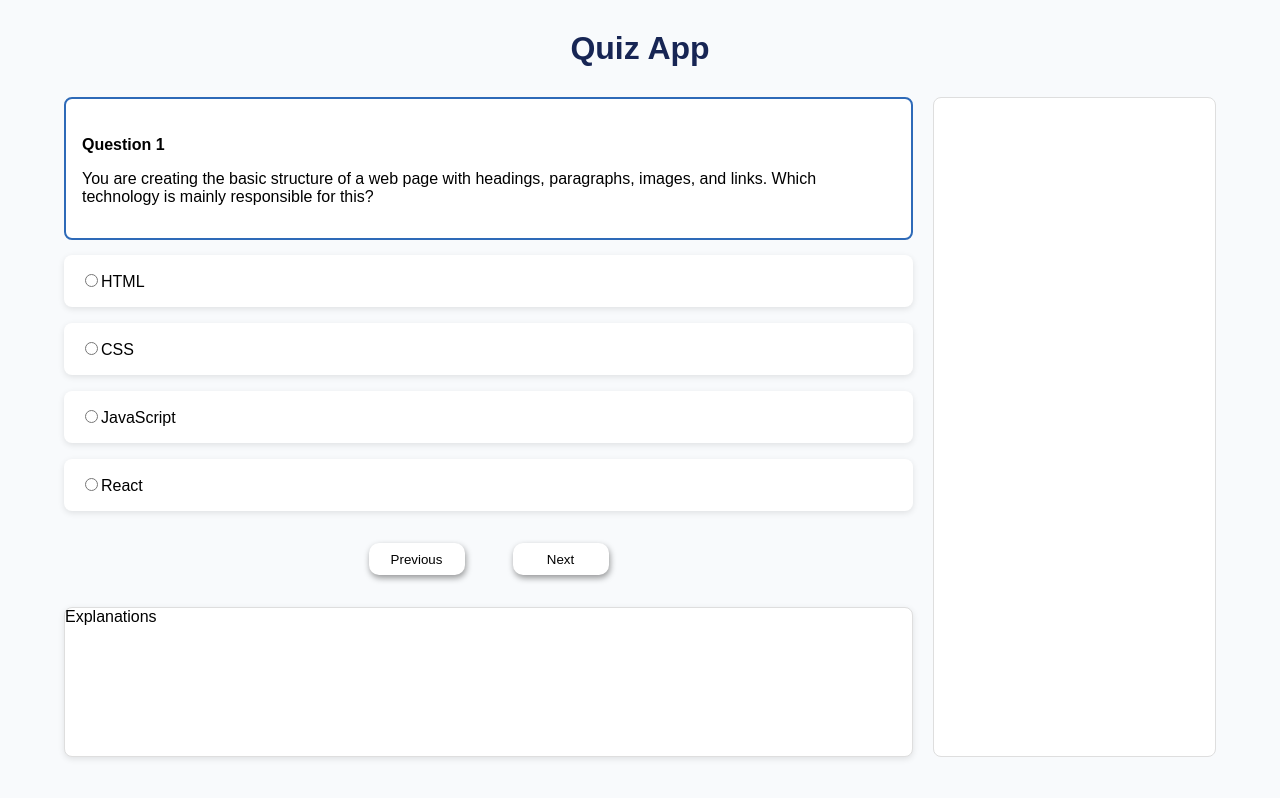
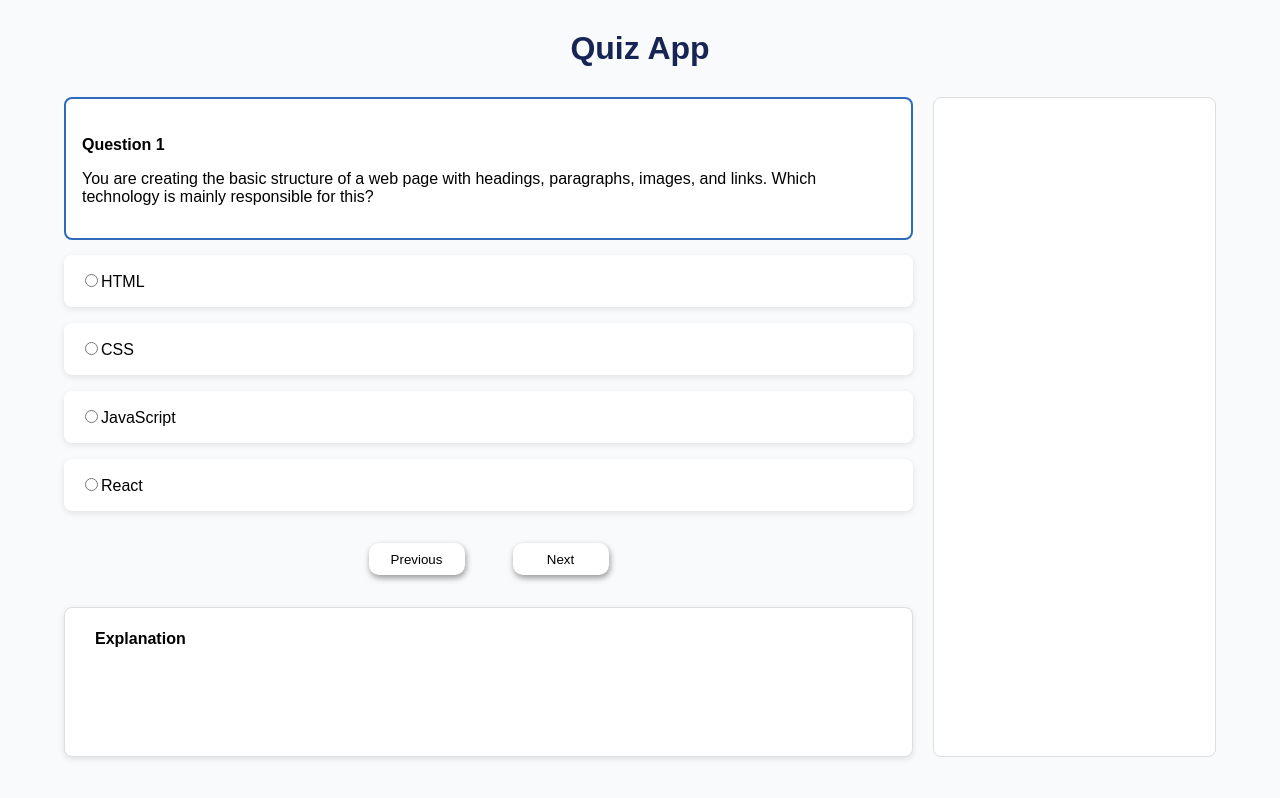
Before and after one commit to mpano04/quiz-app, a React (Vite) app: page / in a window 1280 px wide. Built offline with nearby package versions, Linux system fonts and the light colour scheme.

Commit message:
Add explanation display

```diff
--- a/src/App.css
+++ b/src/App.css
@@ -39,6 +39,7 @@ body {
     border-radius: 8px;
     box-shadow: 0 2px 6px hsla(0, 0%, 0%, 0.1);
     background-color: hsl(0, 0%, 100%);
+    padding-left: 30px;
 }
 
 
--- a/src/App.jsx
+++ b/src/App.jsx
@@ -52,9 +52,13 @@ function App() {
              <button onClick={handleNext}> Next </button>
           </div>
 
-          <div className='explanation-area'>
-            Explanations
-          </div>
+         <div className='explanation-area'>
+           <h4>Explanation</h4>
+
+             {answers[currentQuestionData.id] && (
+              <p>{currentQuestionData.explanation}</p>
+             )}
+        </div>
         </section>
 
         <aside className='quiz-sidebar'>
--- a/src/components/question/QuestionCard.jsx
+++ b/src/components/question/QuestionCard.jsx
@@ -24,6 +24,7 @@ function QuestionCard({question,selectedAnswer,onAnswer}){
                     </div>
                 ))}
             </label>
+
         </div>
     );
 }
```
